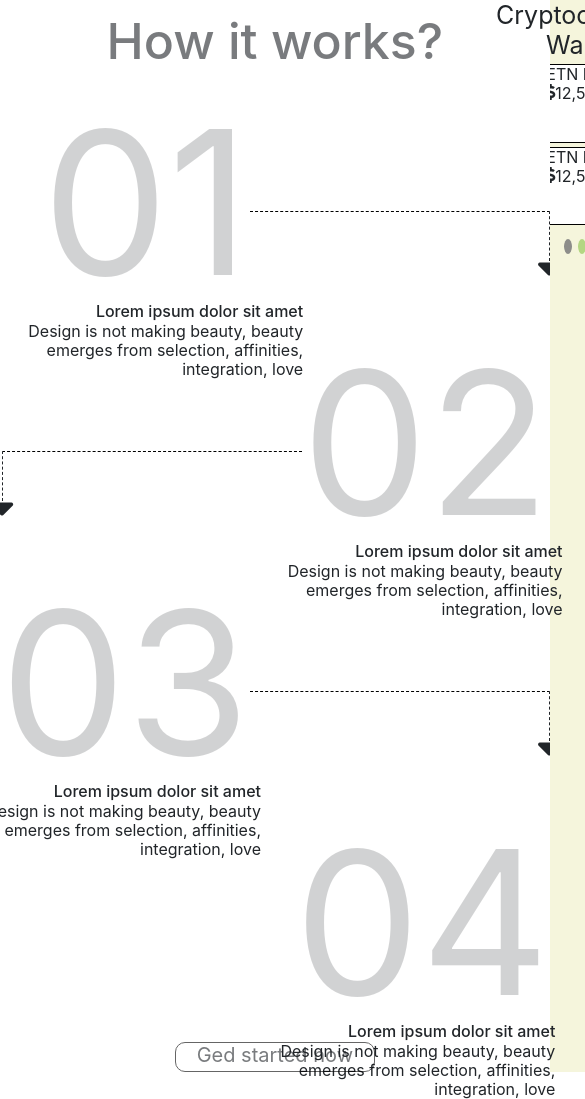
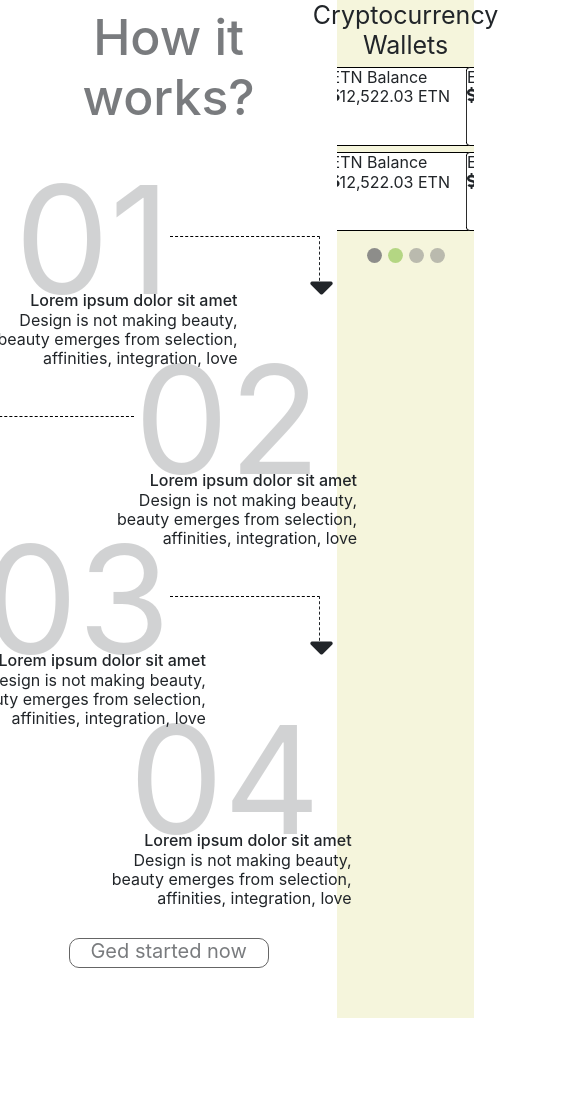
Before and after one commit to YuliiaRui/Test-currency, a website: page index.html in a window 390 px wide. Shown: the top 1099 px of the page, 585 px wide, since content can reach past the window. After the commit the page ends 1018 px from the top, so only its background shows below. Drawn offline with nearby package versions, Linux system fonts and the light colour scheme.

Commit message:
responsive

```diff
--- a/style/style.css
+++ b/style/style.css
@@ -14,6 +14,10 @@
     height: 15px;
     border-radius: 50%;
     background-color: #8bc34a;
+}
+
+.work-currency {
+    padding: 5%;
 }
 
 .name-block {
@@ -103,7 +107,7 @@
 }
 
 .button {
-    margin: 0 auto;
+    margin: 5% auto;
     text-align: center;
     font-size: 20px;
     width: 200px;
@@ -185,3 +189,70 @@
     display: flex;
     justify-content: center;
 }
+
+/* media queries*/
+
+
+@media screen and (max-width: 1150px) {
+    .block-currentsy {
+        width: 25%;
+    }
+}
+
+@media screen and (max-width: 960px) {
+    .block-currentsy {
+        width: 30%;
+    }
+
+    .borger {
+        width: 250px;
+    }
+
+    .borger-left {
+        width: 250px;
+    }
+
+    .button {
+        margin: 10% auto;
+    }
+
+    .number-left {
+        font-size: 150px;
+    }
+
+    .number-right {
+        font-size: 150px;
+        opacity: 0.2;
+    }
+}
+
+@media screen and (max-width: 800px) {
+    .block-currentsy {
+        width: 35%;
+    }
+
+    .borger {
+        width: 150px;
+    }
+
+    .borger-left {
+        width: 150px;
+    }
+
+    .arrow-line>p {
+        margin: -20% -9%;
+    }
+
+    .arrow-line-left>p {
+        margin: -20% -9%;
+    }
+
+    .button {
+        margin: 15% auto;
+    }
+
+    .block-text {
+        margin: -10% -7%;
+        width: 250px;
+    }
+}
```
